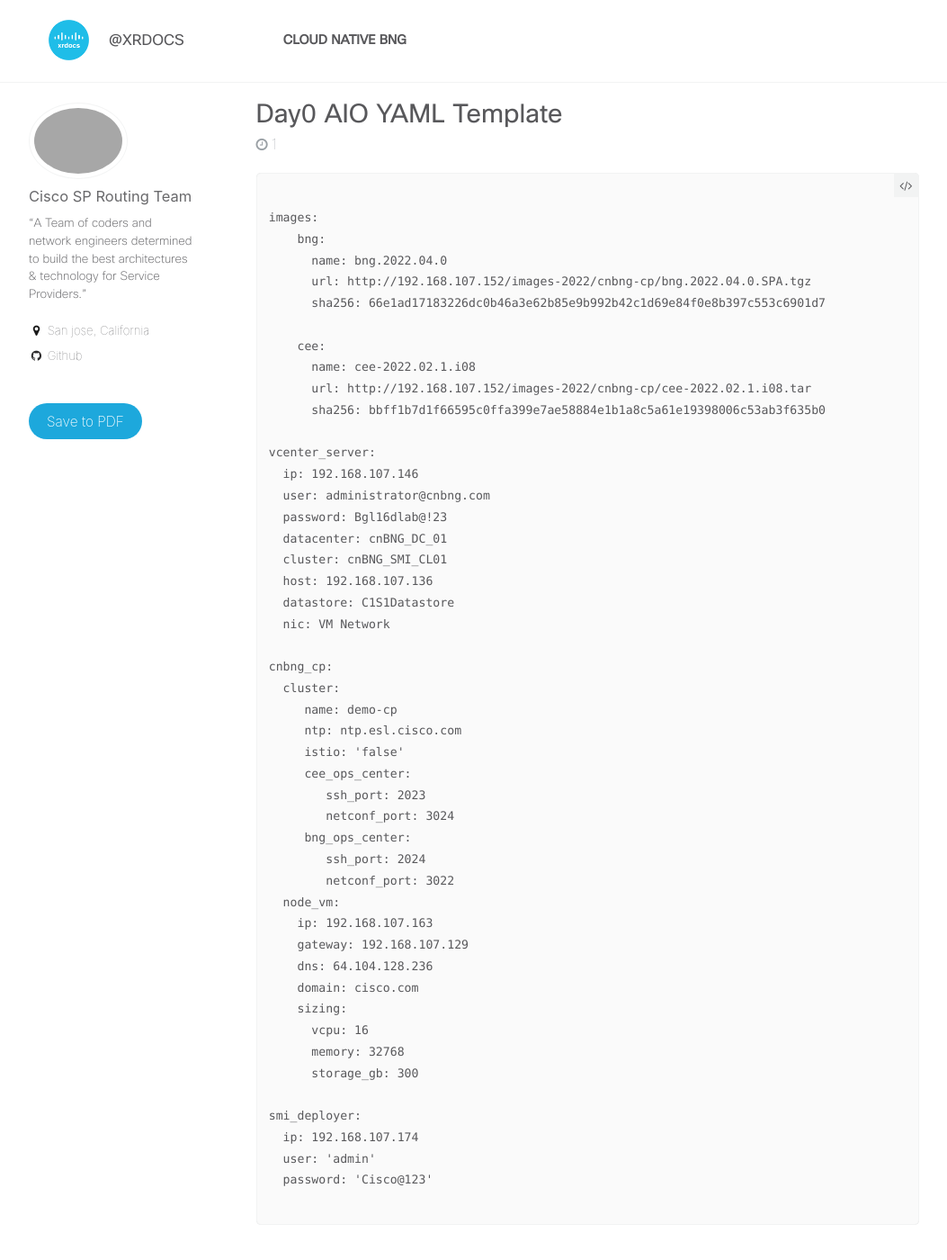
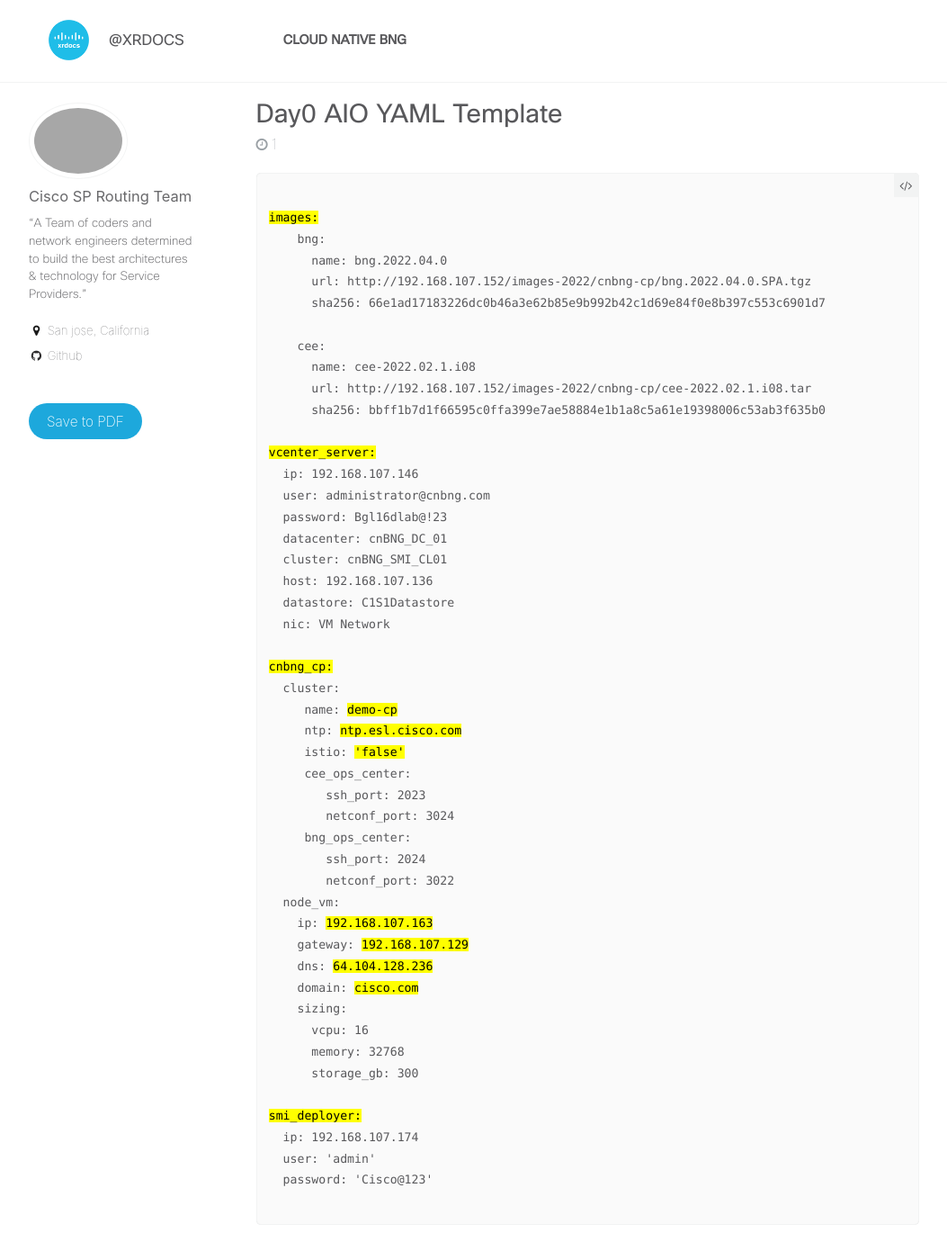
Before and after one commit to xrdocs/cnbng, a Jekyll site: the page built from _blogs/day0-yaml.md, in a window 1280 px wide and 1400 px high. Shown: the whole window at 90% size, without its empty margins (12-1065 px from the left). Built offline with Jekyll 4.4.1, drawn with Linux system fonts in a browser that asks for light colours; comment, search, counter and statistics services are not loaded; part of the change alters nothing that is shown.

```diff
--- a/_blogs/day0-yaml.md
+++ b/_blogs/day0-yaml.md
@@ -8,7 +8,7 @@ position: hidden
 <div class="highlighter-rouge">
 <pre class="highlight">
 <code>
-images:
+<mark>images:</mark>
     bng:
       name: bng.2022.04.0
       url: http://192.168.107.152/images-2022/cnbng-cp/bng.2022.04.0.SPA.tgz
@@ -19,7 +19,7 @@ images:
       url: http://192.168.107.152/images-2022/cnbng-cp/cee-2022.02.1.i08.tar
       sha256: bbff1b7d1f66595c0ffa399e7ae58884e1b1a8c5a61e19398006c53ab3f635b0
 
-vcenter_server:
+<mark>vcenter_server:</mark>
   ip: 192.168.107.146
   user: administrator@cnbng.com
   password: Bgl16dlab@!23
@@ -29,11 +29,11 @@ vcenter_server:
   datastore: C1S1Datastore
   nic: VM Network
 
-cnbng_cp:
+<mark>cnbng_cp:</mark>
   cluster:
-     name: demo-cp
-     ntp: ntp.esl.cisco.com
-     istio: 'false'
+     name: <mark>demo-cp</mark>
+     ntp: <mark>ntp.esl.cisco.com</mark>
+     istio: <mark>'false'</mark>
      cee_ops_center:
         ssh_port: 2023
         netconf_port: 3024
@@ -41,16 +41,16 @@ cnbng_cp:
         ssh_port: 2024
         netconf_port: 3022
   node_vm:
-    ip: 192.168.107.163
-    gateway: 192.168.107.129
-    dns: 64.104.128.236
-    domain: cisco.com
+    ip: <mark>192.168.107.163</mark>
+    gateway: <mark>192.168.107.129</mark>
+    dns: <mark>64.104.128.236</mark>
+    domain: <mark>cisco.com</mark>
     sizing:
       vcpu: 16
       memory: 32768
       storage_gb: 300
 
-smi_deployer:
+<mark>smi_deployer:</mark>
   ip: 192.168.107.174
   user: 'admin'
   password: 'Cisco@123'
```
